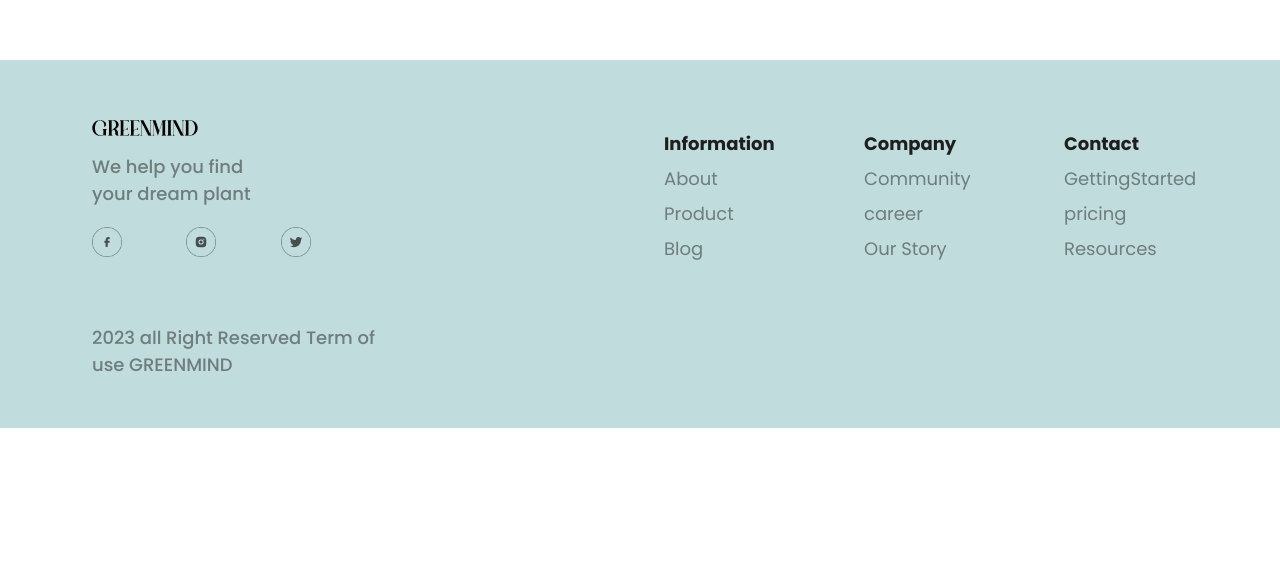
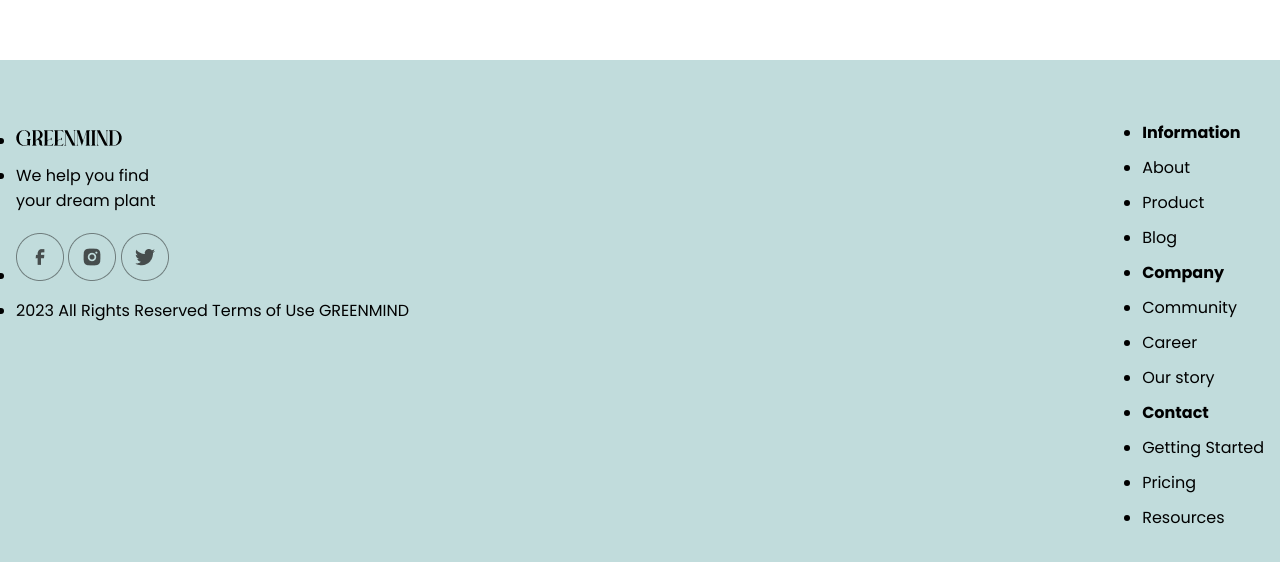
Before and after one commit to akxy24/Assignment-3, a plain HTML site: page index.html in a window 1280 px wide. Shown: the part 3586-4148 px from the top of the page. Before the commit the page ends 4014 px from the top, so only its background shows below. Drawn offline with Linux system fonts and the light colour scheme.

Commit message:
Update index.html

```diff
--- a/index.html
+++ b/index.html
@@ -207,74 +207,61 @@
             </div>
         </div>
     </div>
-
-
-    <!-- Footer -->
+    <!-- footer -->
     <div class="footer">
         <div class="footer-container">
-            <div class="left-section">
-                <img src="./Images/GREENMIND.png" alt="Logo">
-                <p>We help you find<br>your dream plant</p>
-                <div class="logos">
-                    <a href="#"><img src="./Images/Group 11.png" alt="facebook logo"></a>
-                    <a href="#"><img src="./Images/Group 12.png" alt="instagram logo"></a>
-                    <a href="#"><img src="./Images/Group 13.png" alt="twitter logo"></a>
-                </div>
-                <br><br>
-                <p>2023 all Right Reserved Term of use GREENMIND</p>
+            <div class="left-footer">
+                <ul>
+                    <li>
+                        <img src="./Images/GREENMIND.png" alt="GREENMIND Logo" />
+                    </li>
+                    <li>
+                        <p>We help you find <br> your dream plant</p>
+                    </li>
+                    <li>
+                        <div class="social-media-icons">
+                            <a href="https://www.facebook.com/"><img src="./Images/Group 11.png"
+                                    alt="Facebook logo" /></a>
+                            <a href="https://www.instagram.com/?hl=en"></a><img src="./Images/Group 12.png"
+                                alt="Instagram logo" /></a>
+                            <a href="https://www.twitter.com"></a><img src="./Images/Group 13.png"
+                                alt="Twitter logo" /></a>
+                        </div>
+                    </li>
+                    <li>
+                        <p>2023 All Rights Reserved Terms of Use GREENMIND</p>
+                    </li>
+                </ul>
             </div>
-            <div class="right-section">
-                <div class="list1">
+            <div class="right-footer">
+                <div>
                     <ul>
-                        <a href="#">
-                            <li><span class="heading">Information</span></li>
-                        </a>
-                        <a href="#">
-                            <li>About</li>
-                        </a>
-                        <a href="#">
-                            <li>Product</li>
-                        </a>
-                        <a href="#">
-                            <li>Blog</li>
-                        </a>
+                        <li><strong>Information</strong></li>
+                        <li>About</li>
+                        <li>Product</li>
+                        <li>Blog</li>
                     </ul>
                 </div>
-                <div class="list2">
+                <div>
                     <ul>
-                        <a href="#">
-                            <li><span class="heading">Company</span></li>
-                        </a>
-                        <a href="#">
-                            <li>Community</li>
-                        </a>
-                        <a href="#">
-                            <li>career</li>
-                        </a>
-                        <a href="#">
-                            <li>Our Story</li>
-                        </a>
+                        <li><strong>Company</strong></li>
+                        <li>Community</li>
+                        <li>Career</li>
+                        <li>Our story</li>
                     </ul>
                 </div>
-                <div class="list3">
+                <div>
                     <ul>
-                        <a href="#">
-                            <li><span class="heading">Contact</span></li>
-                        </a>
-                        <a href="#">
-                            <li>GettingStarted</li>
-                        </a>
-                        <a href="#">
-                            <li>pricing</li>
-                        </a>
-                        <a href="#">
-                            <li>Resources</li>
-                        </a>
+                        <li><strong>Contact</strong></li>
+                        <li>Getting Started</li>
+                        <li>Pricing</li>
+                        <li>Resources</li>
                     </ul>
                 </div>
             </div>
         </div>
     </div>
+
     </div>
 </body>
 
```
